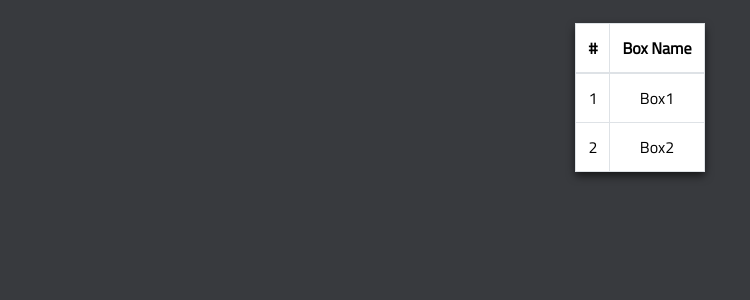
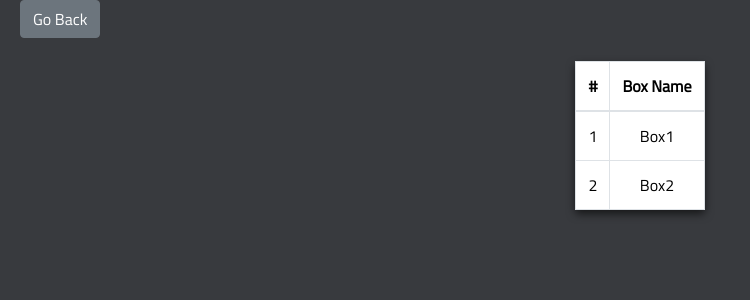
Before and after one commit to abishekpadaki/howathon_2019_cae, a React (Create React App) app in the folder howathon_app/: page /stats in a window 1280 px wide. Shown: the top 300 px of the page, without its empty margins (0-750 px from the left). Built offline with nearby package versions, Linux system fonts and the light colour scheme; no server answers.

Commit message:
Added BackButton and minor css fixes

```diff
--- /dev/null
+++ b/howathon_app/src/components/BackButton/index.js
@@ -0,0 +1,17 @@
+import React from 'react';
+import {Button} from 'react-bootstrap';
+import {Link} from 'react-router-dom';
+import './styles.css';
+
+export default class BackButton extends React.Component{
+    render(){
+        return(
+            <>
+            <Link className="button_div" to="/" style={{ textDecoration: 'none' }}>
+              <Button variant="secondary">Go Back</Button>
+              </Link>
+
+            </>
+        )
+    }
+}
--- /dev/null
+++ b/howathon_app/src/components/BackButton/styles.css
@@ -0,0 +1,4 @@
+.button_div{
+    margin-top: 15px;
+    padding: 20px;
+}
--- a/howathon_app/src/features/Layout/index.js
+++ b/howathon_app/src/features/Layout/index.js
@@ -1,10 +1,14 @@
 import React from 'react';
 import Filters from '../../components/Filters';
 import Table from '../../components/Table';
-import { Row, Col } from 'react-bootstrap'
+import { Row, Col } from 'react-bootstrap';
+import BackButton from '../../components/BackButton/index';
+import './styles.css'
 
 const Layout = (props) => {
     return <>
+    <div className="page_div">
+    <BackButton/>
         <Row>
             <Col sm={3}>
                 <Filters {...props} />
@@ -13,6 +17,7 @@ const Layout = (props) => {
                 <Table {...props} />
             </Col>
         </Row>
+        </div>
     </>
 }
 
--- /dev/null
+++ b/howathon_app/src/features/Layout/styles.css
@@ -0,0 +1,3 @@
+.page_div{
+    margin-top:10px;
+}
--- a/howathon_app/src/features/StatsTable/index.js
+++ b/howathon_app/src/features/StatsTable/index.js
@@ -1,5 +1,6 @@
 import React from 'react';
 import Table from 'react-bootstrap/Table';
+import BackButton from '../../components/BackButton/index';
 import './styles.css';
 
 export default class StatsTable extends React.Component{
@@ -9,6 +10,8 @@ export default class StatsTable extends React.Component{
 
     render(){
         return(
+            <>
+            <BackButton/>
             <div className="stats_div">
             <div className="statsTableCard">
                 <Table striped bordered hover>
@@ -35,6 +38,7 @@ export default class StatsTable extends React.Component{
 </Table>
             </div>
             </div>
+            </>
         )
     }
 }
```
